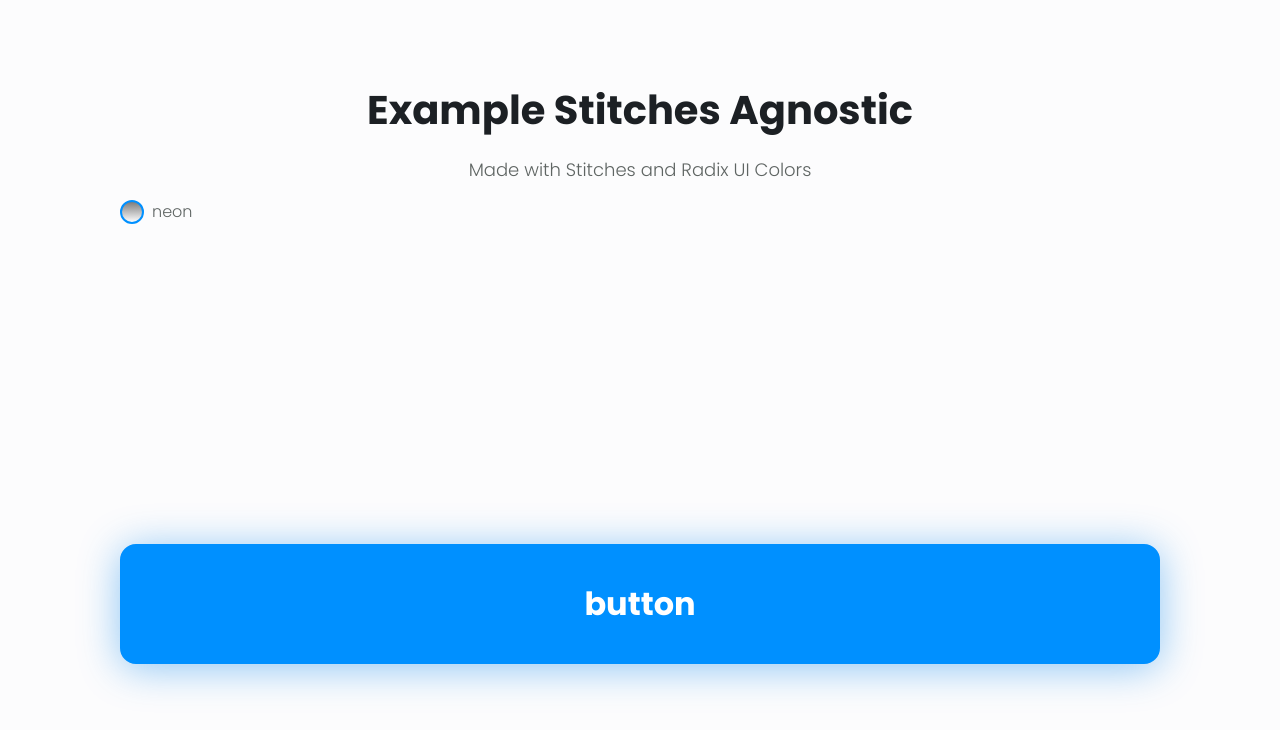
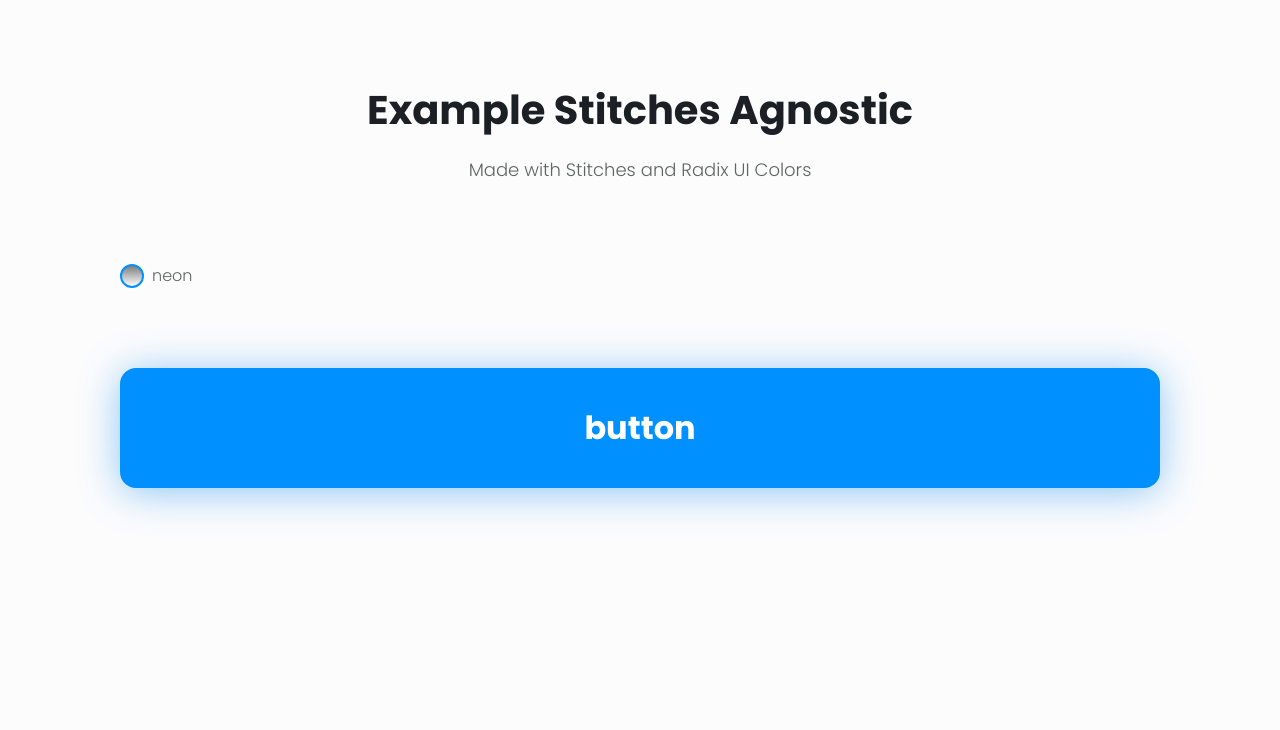
Before and after one commit to diegosilvatech/example--stitches-agnostic, a Next.js app: page / in a window 1280 px wide. Shown: the top 730 px of the page. Built offline with nearby package versions, Linux system fonts and the light colour scheme.

Commit message:
update button layout

```diff
--- a/src/components/Button/styles.ts
+++ b/src/components/Button/styles.ts
@@ -1,13 +1,10 @@
 import { css } from 'styles/stitches.config';
 
 export const button = css({
+  marginTop: '$10',
   color: '$white',
   backgroundColor: '$primary',
   border: '2px solid $primary',
-
-  position: 'absolute',
-  top: '80%',
-  transform: 'translateY(calc(-80% - 80px))',
 
   padding: '$0 $2',
   borderRadius: '$2',
--- a/src/components/Radio/styles.ts
+++ b/src/components/Radio/styles.ts
@@ -1,7 +1,7 @@
 import { css } from 'styles/stitches.config';
 
 export const inputWrapper = css({
-  marginTop: '$2',
+  marginTop: '$10',
   display: 'flex',
   alignItems: 'center'
 });
```
